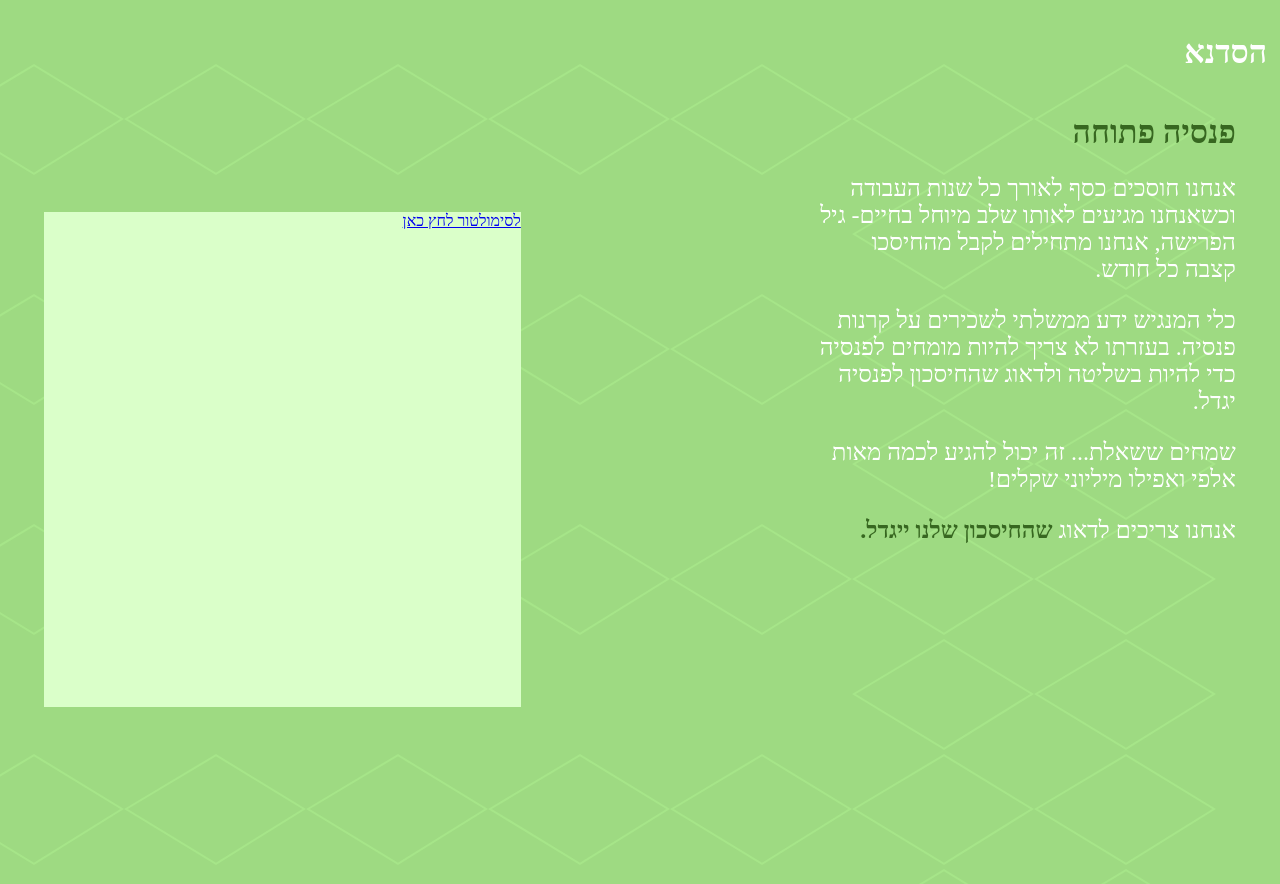
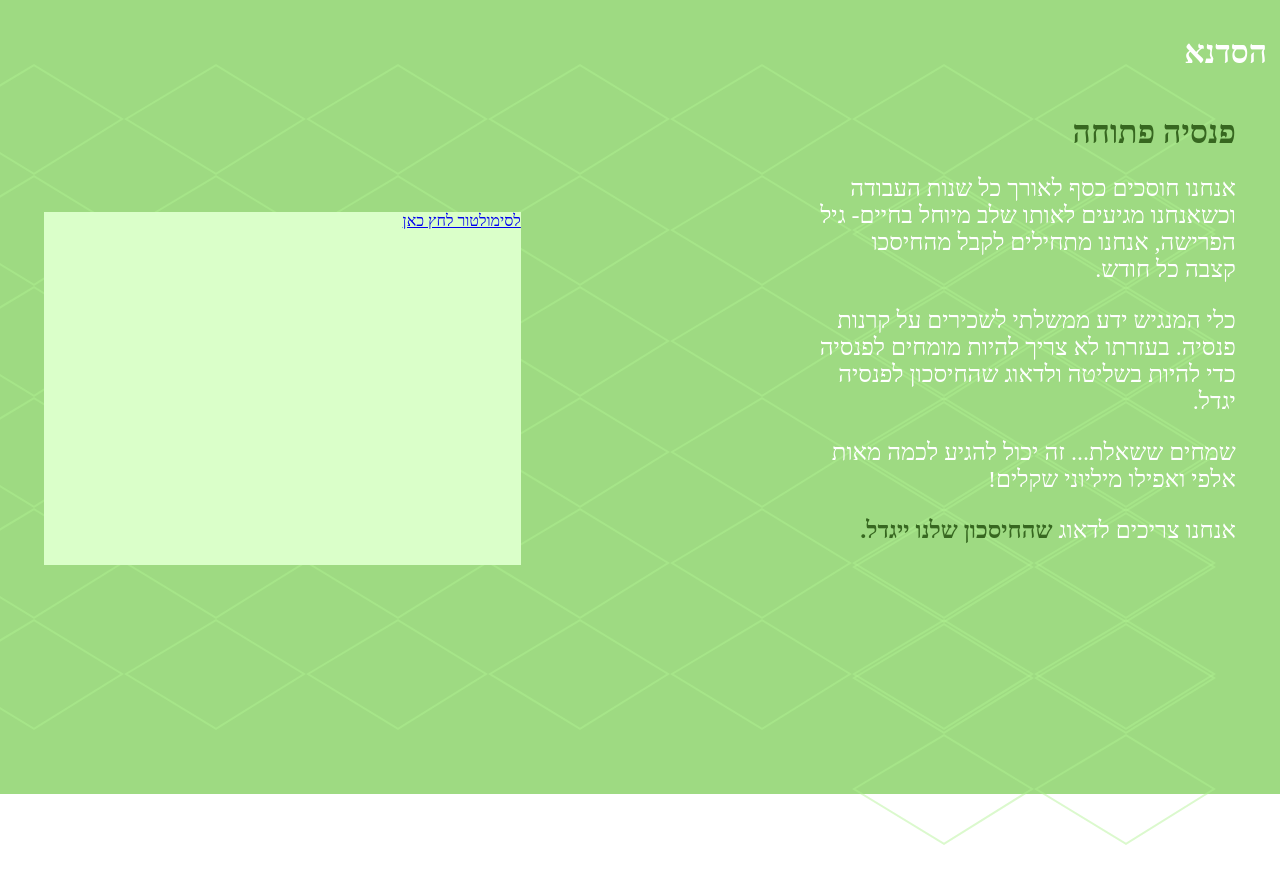
Before and after one commit to oferezr/open-pension, a Next.js app: page / in a window 1280 px wide. Shown: the top 884 px of the page. After the commit the page ends 849 px from the top, so only its background shows below. Built offline with nearby package versions, Linux system fonts and the light colour scheme.

Commit message:
now realy works

```diff
--- a/globals.css
+++ b/globals.css
@@ -34,13 +34,16 @@ body {
   z-index: -100;
   width: 100%;
   padding: 5%;
+
+}
+.backgound-tilt-grid .row{
+  height: 111px;
 }
 
 
 .landing {
   font: var(--primary-font);
   padding: 1%;
-  height: 96vh;
   position: relative;
 }
 
@@ -52,7 +55,6 @@ body {
   display: flex;
   flex-direction: row;
   justify-content: center;
-  height: 80%;
   padding: 0 2.5%;
 }
 
```
